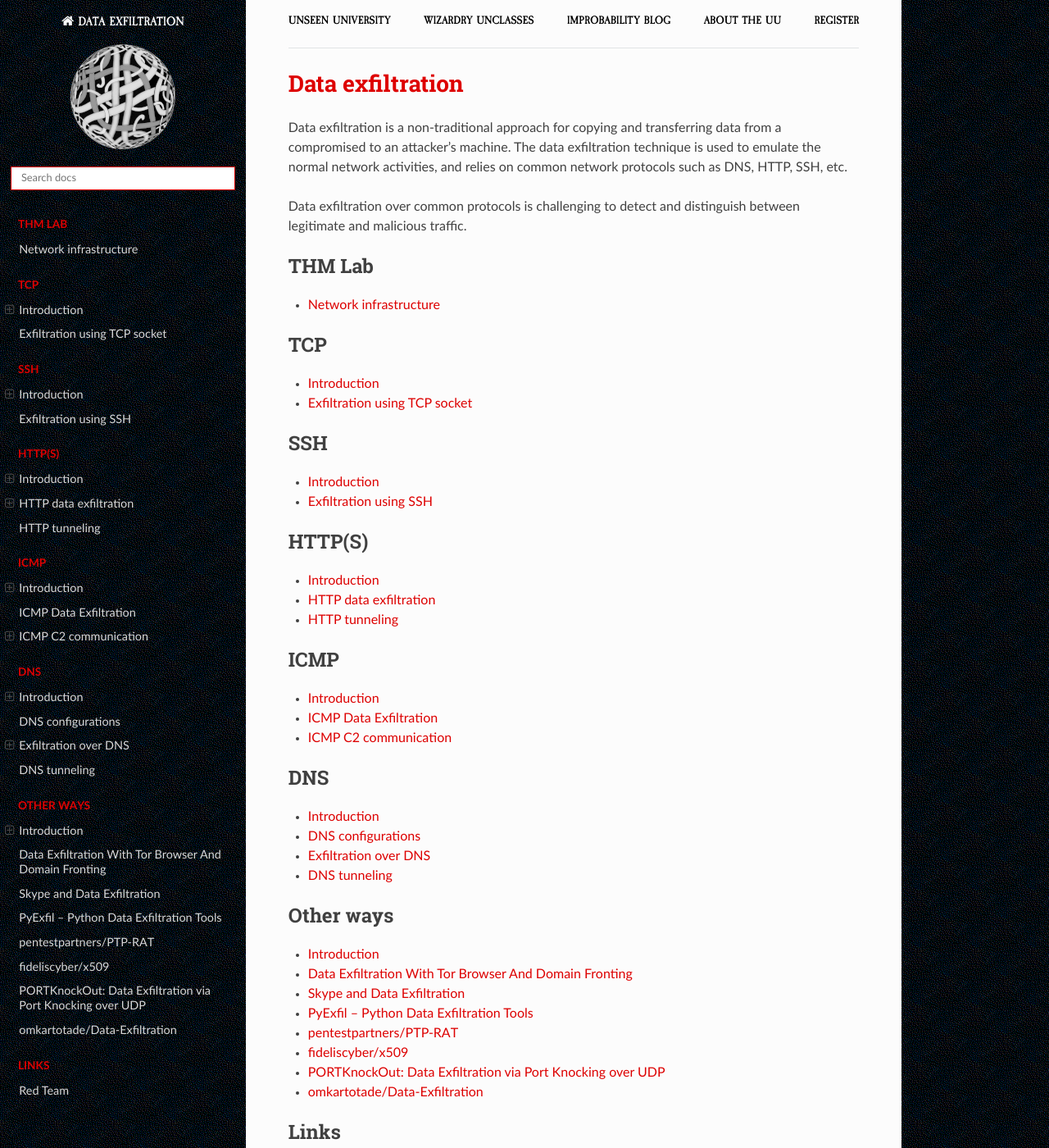
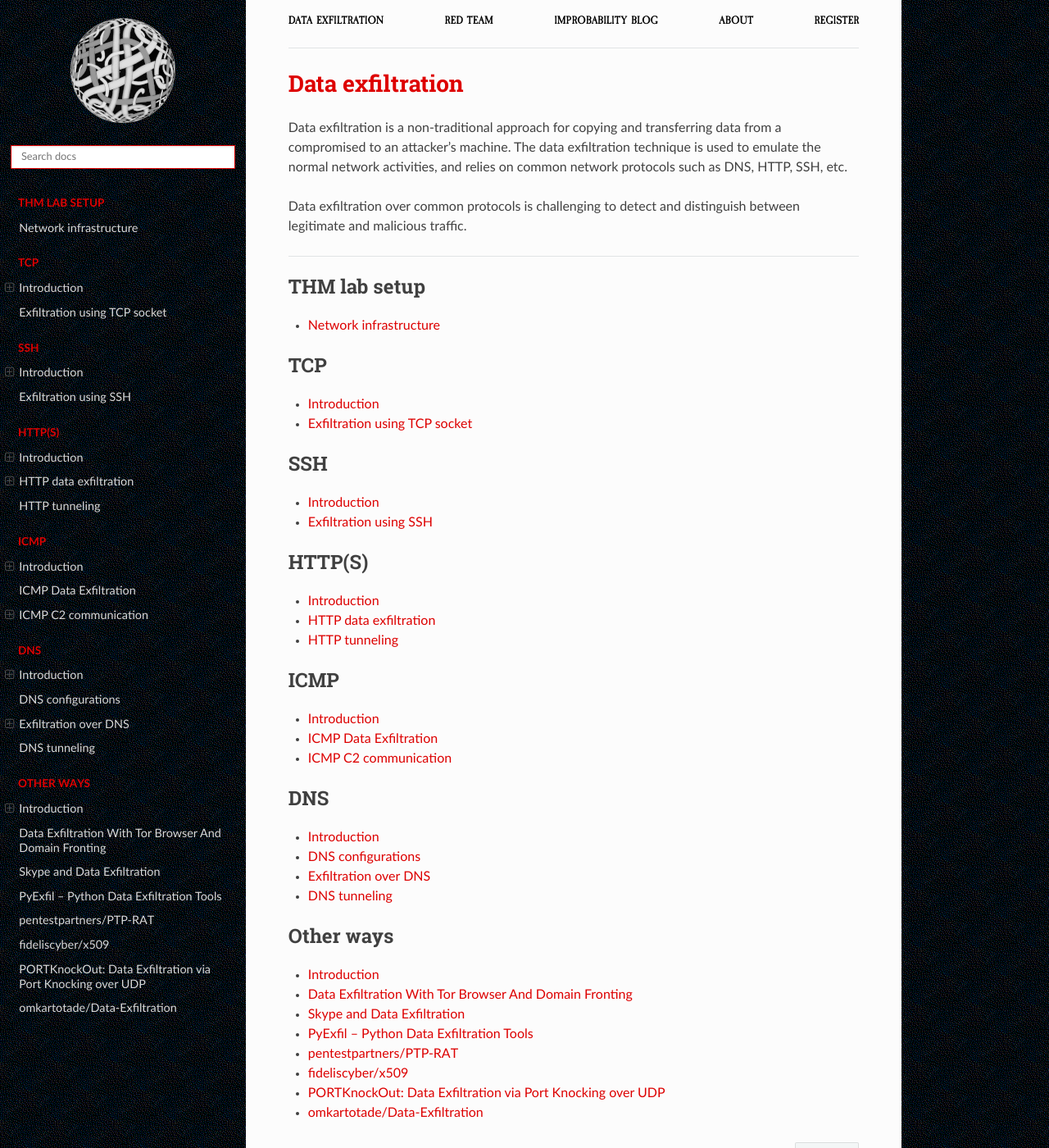
Before and after one commit to tymyrddin/red-exfil, a Sphinx documentation site: the page built from source/index.rst, in a window 1280 px wide and 1400 px high. Shown: the whole window at 82% size. Built offline with Sphinx 7.4.7 and the Read the Docs theme 2.0.0, drawn with Linux system fonts in a browser that asks for light colours.

Commit message:
improved navigation

```diff
--- a/source/_templates/breadcrumbs.html
+++ b/source/_templates/breadcrumbs.html
@@ -1,10 +1,10 @@
 <div class="container">
     <topnav>
             <ul>
-                <li class="nav__item"><a href="https://uu.tymyrddin.dev/" class="nav__link">Unseen University</a></li>
-                <li class="nav__item"><a href="https://uu.tymyrddin.dev/" class="nav__link">Wizardry Unclasses</a></li>
+                <li class="nav__item"><a href="https://red.tymyrddin.dev/projects/exfil/" class="nav__link">Data exfiltration</a></li>
+                <li class="nav__item"><a href="https://red.tymyrddin.dev/" class="nav__link">Red Team</a></li>
                 <li class="nav__item"><a href="https://uu.tymyrddin.dev/blog/" class="nav__link">Improbability Blog</a></li>
-                <li class="nav__item"><a href="https://uu.tymyrddin.dev/about/" class="nav__link">About the UU</a></li>
+                <li class="nav__item"><a href="https://uu.tymyrddin.dev/about/" class="nav__link">About</a></li>
                 <li class="nav__item"><a href="https://uu.tymyrddin.dev/registration/" class="nav__link">Register</a></li>
             </ul>
     </topnav>
--- a/source/conf.py
+++ b/source/conf.py
@@ -44,6 +44,7 @@ html_theme_options = {
     'display_version': True,
     'prev_next_buttons_location': 'bottom',
     'style_external_links': False,
+    'logo_only': True,
     # Toc options
     'collapse_navigation': False,
     'sticky_navigation': False,
--- a/source/index.rst
+++ b/source/index.rst
@@ -8,11 +8,13 @@ relies on common network protocols such as DNS, HTTP, SSH, etc.
 Data exfiltration over common protocols is challenging to detect and distinguish between legitimate and malicious
 traffic.
 
+----
+
 .. toctree::
    :glob:
    :maxdepth: 1
    :includehidden:
-   :caption: THM Lab
+   :caption: THM lab setup
 
    docs/infra.md
 
@@ -79,8 +81,3 @@ traffic.
    fideliscyber/x509 <https://github.com/fideliscyber/x509>
    PORTKnockOut: Data Exfiltration via Port Knocking over UDP <https://www.sans.org/white-papers/37307/>
    omkartotade/Data-Exfiltration <https://github.com/omkartotade/Data-Exfiltration>
-
-.. toctree::
-   :caption: Links
-
-   Red Team <https://red.tymyrddin.dev/>
```
